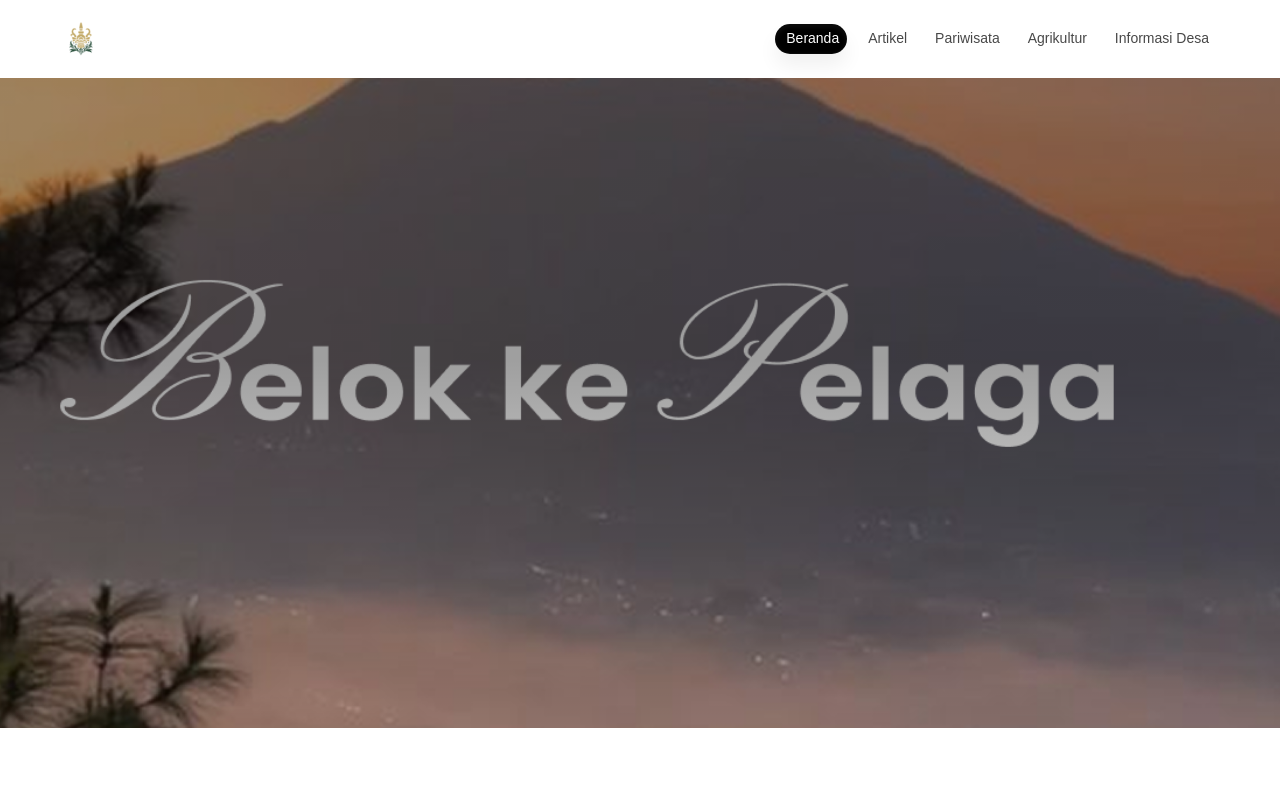
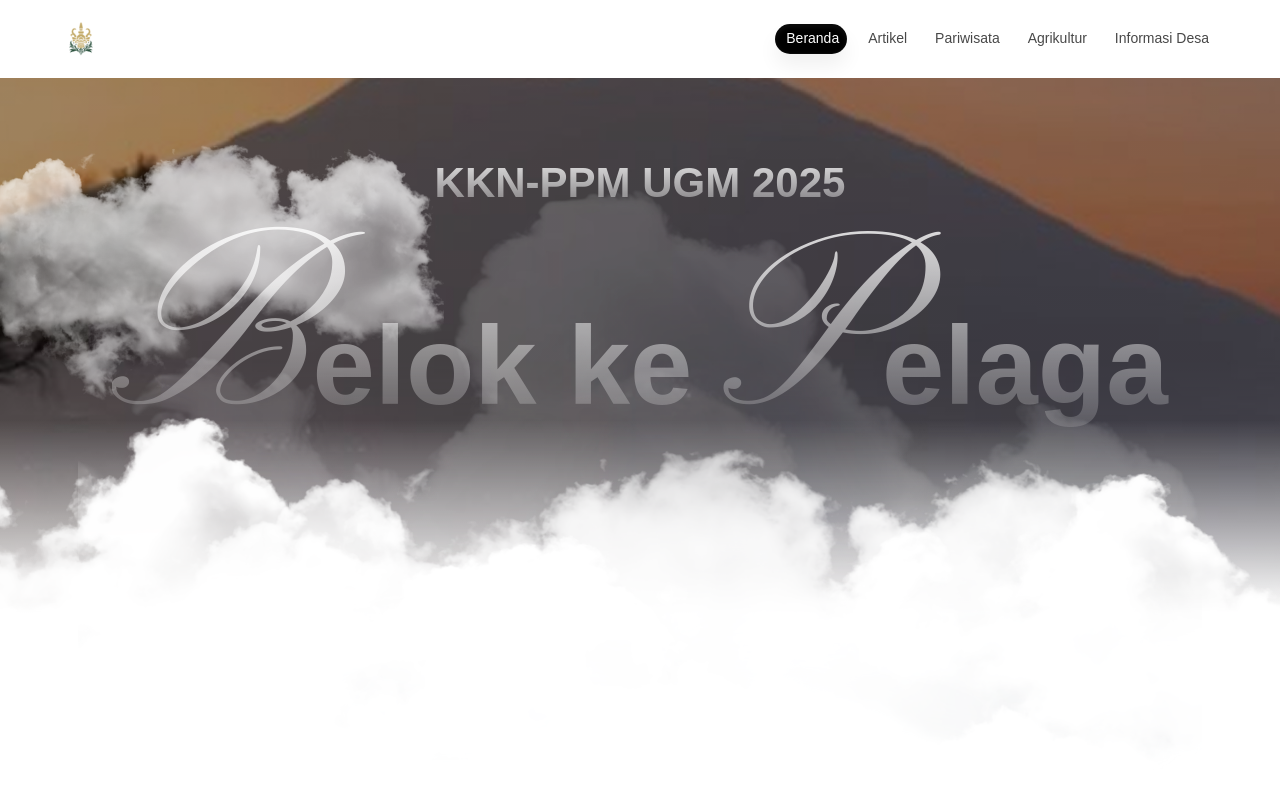
Before and after one commit to belokkepelaga/belokkepelaga, a Next.js app: page / in a window 1280 px wide. Shown: the top 800 px of the page. Built offline with nearby package versions, Linux system fonts and the light colour scheme.

Commit message:
feat: enhance typography and layout in Hero components, add new font family, and update image sources

```diff
--- a/app/layout.tsx
+++ b/app/layout.tsx
@@ -14,6 +14,12 @@ const geistMono = localFont({
   weight: "100 900",
 });
 
+const pinyonScript = localFont({
+  src: "./fonts/PinyonScript-Regular.ttf",
+  variable: "--font-pinyon-script",
+  weight: "400",
+});
+
 export const metadata: Metadata = {
   title: "Belok ke Pelaga",
   description: "KKN-PPM UGM Belok ke Pelaga 2025",
@@ -27,7 +33,7 @@ export default function RootLayout({
   return (
     <html lang="id">
       <body
-        className={`${geistSans.variable} ${geistMono.variable} antialiased`}
+        className={`${geistSans.variable} ${geistMono.variable} ${pinyonScript.variable} antialiased`}
       >
         <Navbar />
         {children}
--- a/components/Hero.tsx
+++ b/components/Hero.tsx
@@ -1,27 +1,66 @@
 'use client';
-import AnimatedContainer from './AnimatedContainer';
-// import Navbar from '@/components/Navbar';
-import BukanSponsor from './BukanSponsor';
+import AnimatedContainer from '@/components/AnimatedContainer';
+import BukanSponsor from '@/components/BukanSponsor';
+import Navbar from '@/components/Navbar';
 import Image from 'next/image';
 
 const Hero = () => {
     return (
-        <AnimatedContainer className="overflow-hidden">
+        <AnimatedContainer className={'overflow-hidden'}>
             <div className="h-[52rem] absolute top-0 left-0 w-full overflow-hidden">
-                <Image fill sizes="auto" className="object-cover min-w-96" src="/hero_pict.png" alt="Hero Background" />
+                <Image fill sizes="auto" className="object-cover min-w-96" src="/hero-bg.jpg" alt="Travel Hero Background Image" />
                 <div className="absolute inset-0 z-1 opacity-75 bg-[linear-gradient(180deg,rgba(0,0,0,0.50)_49.65%,rgba(0,0,0,0.00)_100%)]"></div>
-                <div className="absolute lg:opacity-100 opacity-50 z-10 bottom-0 inset-x-0 h-[22rem] lg:backdrop-blur-[0.75px]"></div>
+                <div className="absolute lg:opacity-100 opacity-50 z-10 bottom-0 inset-x-0 h-[22rem] bg-[linear-gradient(180deg,rgba(255,255,255,0.00)_0%,#FFF_62.59%,#FFF_100%)] dark:bg-[linear-gradient(180deg,rgba(9,9,11,0.00)_0%,rgba(9,9,11,0.8)_62.59%,rgba(9,9,11,1)_100%)] lg:backdrop-blur-[0.75px]"></div>
             </div>
-            <div className="container">
-                <div className="relative rounded-b-md rounded-t-3xl lg:rounded-t-4xl h-[52rem]">
+            <div className="container relative z-10">
+                <div className="relative rounded-b-md rounded-t-3xl lg:rounded-t-4xl min-h-[52rem]">
                     <div className="absolute inset-0 overflow-y-clip">
-                        <div className="absolute left-1/2 -translate-x-1/2 top-64 z-10 flex flex-col items-center text-center">
+                        <Image className="z-2 min-w-[520px] w-full h-auto absolute left-1/2 -translate-x-1/2 top-1/2 -translate-y-1/2" sizes="80vw" width={0} height={0} src="/cloud-1.png" alt="Travel Hero Cloud Image" />
+                        <Image className="z-2 w-[392px] min-w-[520px] h-auto absolute -top-24 -left-60 animate-cloud-idle animation-delay-2000" sizes="80vw" width={0} height={0} src="/cloud-2.png" alt="Travel Hero Cloud Image" />
+                        {/* <Image className="z-2 w-[760px] min-w-[520px] h-auto absolute bottom-80 -right-96 animate-cloud-idle" sizes="80vw" width={0} height={0} src="/cloud-3.png" alt="Travel Hero Cloud Image" /> */}
+                        <Image
+                            className="z-2 w-[1272px] min-w-[520px] h-auto absolute bottom-0 lg:-bottom-52 -left-20 animate-cloud-idle animation-delay-1200"
+                            sizes="80vw"
+                            width={0}
+                            height={0}
+                            src="/cloud-4.png"
+                            alt="Travel Hero Cloud Image"
+                        />
+                        <Image
+                            className="z-4 w-[1512px] min-w-[520px] h-auto absolute top-0 lg:top-24 -left-[782px] animate-cloud-idle animation-delay-1200"
+                            sizes="80vw"
+                            width={0}
+                            height={0}
+                            src="/cloud-5.png"
+                            alt="Travel Hero Cloud Image"
+                        />
+                        <Image
+                            className="z-6 w-[1512px] min-w-[520px] h-auto absolute top-[460px] lg:top-60 left-[-200px] lg:-left-[400px] animate-cloud-idle animation-delay-2000"
+                            sizes="80vw"
+                            width={0}
+                            height={0}
+                            src="/cloud-5.png"
+                            alt="Travel Hero Cloud Image"
+                        />
+                        <Image
+                            className="z-6 w-[1512px] min-w-[520px] h-auto absolute top-[480px] lg:top-40 left-[80px] lg:left-[160px] animate-cloud-idle animation-delay-200"
+                            sizes="80vw"
+                            width={0}
+                            height={0}
+                            src="/cloud-5.png"
+                            alt="Travel Hero Cloud Image"
+                        />
+
+                        <div className="absolute left-1/2 -translate-x-1/2 top-24 z-3 flex flex-col items-center gap-y-4">
+                            <div className="title  text-xl lg:text-5xl bg-[linear-gradient(180deg,rgba(255,255,255,0.80)_4.92%,rgba(255,255,255,0.40)_89.39%)] leading-none">KKN-PPM UGM 2025</div>
+                            <div className="title bg-[linear-gradient(180deg,#FFF_-16.99%,rgba(255,255,255,0.00)_100%)] text-3xl lg:text-8xl leading-none whitespace-nowrap">
+                                <span className="font-pinyon text-9xl lg:text-[18rem] !font-normal">B</span><span className="text-4xl lg:text-9xl">elok ke </span>
+                                <span className="font-pinyon text-9xl lg:text-[18rem] !font-normal">P</span><span className="text-4xl lg:text-9xl">elaga</span>
+                            </div>
                         </div>
-
                     </div>
-                    {/* <Navbar /> */}
                 </div>
-                <BukanSponsor className="mt-12 pb-12" labelClass="text-surface-500" iconClass="[&_path]:fill-surface-500" />
+                <BukanSponsor className="pb-24" labelClass="text-surface-500" iconClass="[&_path]:fill-surface-500" />
             </div>
         </AnimatedContainer>
     );
--- a/components/artikel/detail/Hero.tsx
+++ b/components/artikel/detail/Hero.tsx
@@ -1,7 +1,6 @@
 'use client';
 import AnimatedContainer from '@/components/AnimatedContainer';
 import CirclePattern from '@/components/CirclePattern';
-import Navbar from '@/components/Navbar';
 import Image from 'next/image';
 
 const ArtikelDetailHero = ({ frontmatter }: { frontmatter: any }) => {
@@ -14,7 +13,6 @@ const ArtikelDetailHero = ({ frontmatter }: { frontmatter: any }) => {
                     </div>
                 </div>
                 <div className="relative z-20 pt-20">
-                    <Navbar />
                     <h1 className="max-w-[calc(100%-3rem)] lg:max-w-5xl mx-auto title lg:text-6xl text-4xl text-center mt-18">{frontmatter.title}</h1>
                     <p className="mt-6 max-w-[calc(100%-3rem)] lg:max-w-4xl text-lg lg:text-xl text-white/64 text-center mx-auto">
                         {frontmatter.description}
--- a/tailwind.config.ts
+++ b/tailwind.config.ts
@@ -81,7 +81,12 @@ const config: Config = {
         poppins: ['Poppins'],
       },
             fontSize: {
-                '8xl': '6rem'
+                '8xl': '6rem',
+                '12xl': '12rem',
+                '24rem': '24rem',
+            },
+            fontFamily: {
+                'pinyon': ['var(--font-pinyon-script)'],
             },
             gap: {
                 18: '4.5rem'
```
Also changed, not shown: app/fonts/PinyonScript-Regular.ttf (added), 1 other file (tests, documents, lock files or other folders).
